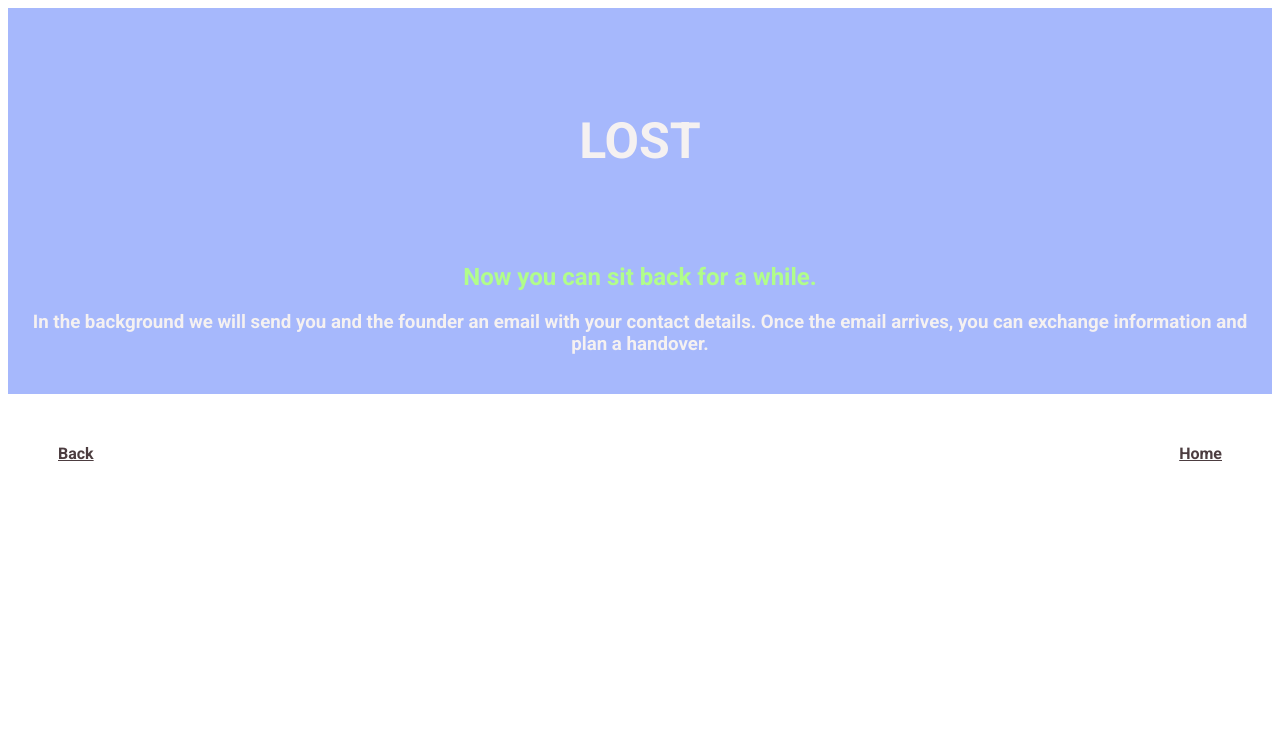
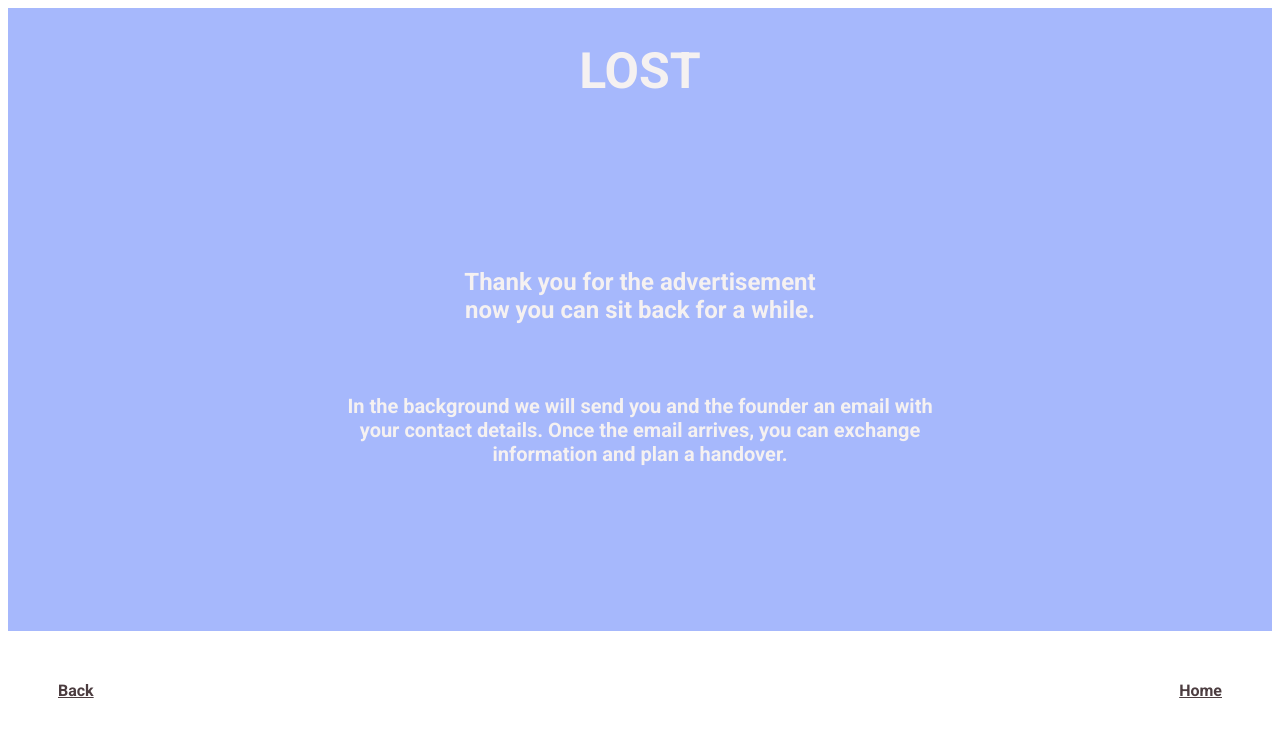
Before and after one commit to coding-bootcamps-eu/2023-04-final-project-lost-and-found, a Vue app: page /lostmatchpage/lostmessagepage in a window 1280 px wide. Shown: the top 736 px of the page. Built offline with nearby package versions, Linux system fonts and the light colour scheme; what vue3-openlayers would draw is missing.

Commit message:
style: revise main & footer Message Pages

```diff
--- a/src/views/FoundMessagePage.vue
+++ b/src/views/FoundMessagePage.vue
@@ -5,13 +5,13 @@
 
   <main class="text">
     <h2>
-      Thank you for the advertisement,
+      Thank you for the advertisement
       <br />
       you will make someone very happy again!
     </h2>
     <h3>
       As soon as someone is looking for his item, we will let you know via
-      emailing you.
+      emailing you. Then you can exchange information and plan a handover.
     </h3>
   </main>
   <footer>
@@ -28,7 +28,6 @@
 <script></script>
 
 <style scoped>
-/* SCOPED ? */
 html {
   font-family: "Roboto", sans-serif;
 }
@@ -52,13 +51,17 @@ main {
   text-align: center;
   background-color: #f5f1f1;
   padding: 20px;
-  padding-bottom: 150px;
-  padding-top: 150px;
+  padding-bottom: 115px;
+  padding-top: 115px;
 }
 
 h2,
 h3 {
   color: #a6b8fc;
+  max-width: 600px;
+  position: relative;
+  left: 50%;
+  transform: translateX(-50%);
 }
 
 h2 {
@@ -72,13 +75,11 @@ h3 {
 }
 
 footer {
+  height: 15px;
+  background-color: white;
+  padding: 20px;
   display: flex;
   flex-direction: row;
-  justify-content: space-evenly;
-  position: fixed;
-  bottom: 0;
-  width: 100%;
-  padding: 20px;
-  background-color: white;
+  justify-content: space-between;
 }
 </style>
--- a/src/views/LostMessagePage.vue
+++ b/src/views/LostMessagePage.vue
@@ -4,7 +4,9 @@
   </header>
 
   <main class="text">
-    <h2>Now you can sit back for a while.</h2>
+    <h2>
+      Thank you for the advertisement <br />now you can sit back for a while.
+    </h2>
     <h3>
       In the background we will send you and the founder an email with your
       contact details. Once the email arrives, you can exchange information and
@@ -25,22 +27,50 @@
 <script></script>
 
 <style scoped>
+html {
+  font-family: "Roboto", sans-serif;
+}
+
 header {
+  display: flex;
+  flex-direction: row;
+  justify-content: center;
   background-color: #a6b8fc;
-  padding: 20px;
+}
+
+.lost {
+  color: #f5f1f1;
 }
 
 h1 {
   font-size: 50px;
 }
 
-.lost {
+main {
+  text-align: center;
+  background-color: #a6b8fc;
+  padding: 20px;
+  padding-bottom: 115px;
+  padding-top: 115px;
+}
+
+h2,
+h3 {
   color: #f5f1f1;
-  padding-top: 50px;
+  max-width: 600px;
+  position: relative;
+  left: 50%;
+  transform: translateX(-50%);
 }
-main {
-  padding: 20px;
-  background-color: #a6b8fc;
+
+h2 {
+  padding-bottom: 50px;
+}
+
+h3 {
+  margin-bottom: 0;
+  padding-bottom: 50px;
+  font-size: 20px;
 }
 
 footer {
@@ -51,12 +81,4 @@ footer {
   flex-direction: row;
   justify-content: space-between;
 }
-
-h2 {
-  color: #b1fd8b;
-}
-
-h3 {
-  color: #f5f1f1;
-}
 </style>
```
